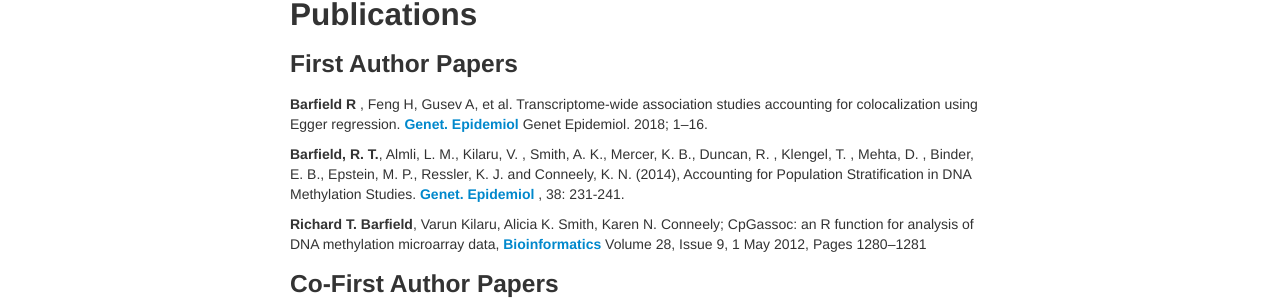
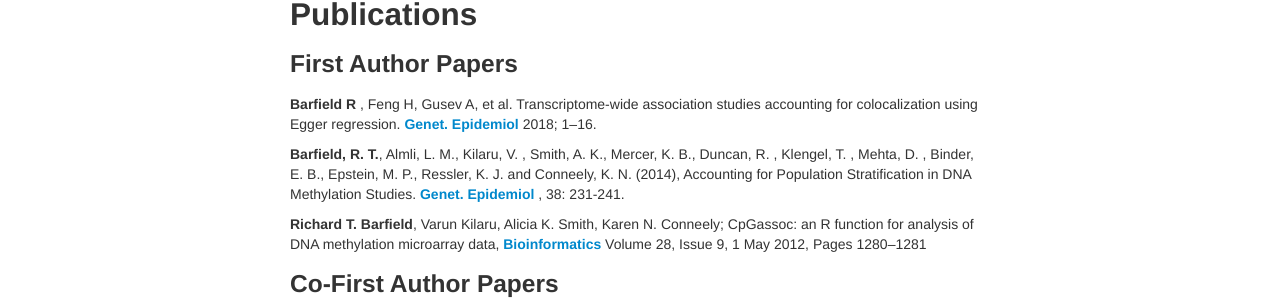
Before and after one commit to rbarfield/Barfield_website, a Jekyll site: the page built from pages/publications.md, in a window 1280 px wide. Shown: the part 118-426 px from the top of the page. Built offline with Jekyll 4.4.1, drawn with Linux system fonts in a browser that asks for light colours.

Commit message:
Initial commit

```diff
--- a/pages/publications.md
+++ b/pages/publications.md
@@ -6,7 +6,7 @@ layout: page
 <h3 id="FirstPapers">First Author Papers</h3>
 
 
-<p><b>Barfield R </b>, Feng H, Gusev A, et al. Transcriptome‐wide association studies accounting for colocalization using Egger regression.  <a href="https://doi.org/10.1002/gepi.22131"><b> Genet. Epidemiol</b></a> Genet Epidemiol. 2018; 1–16.</p>
+<p><b>Barfield R </b>, Feng H, Gusev A, et al. Transcriptome‐wide association studies accounting for colocalization using Egger regression.  <a href="https://doi.org/10.1002/gepi.22131"><b> Genet. Epidemiol</b></a> 2018; 1–16.</p>
 
 <p><b>Barfield, R. T.</b>, Almli, L. M., Kilaru, V. , Smith, A. K., Mercer, K. B., Duncan, R. , Klengel, T. , Mehta, D. , Binder, E. B., Epstein, M. P., Ressler, K. J. and Conneely, K. N. (2014), Accounting for Population Stratification in DNA Methylation Studies.<a href="https://doi.org/10.1002/gepi.21789"> <b>Genet. Epidemiol</b> </a>, 38: 231-241.</p>
 
```
